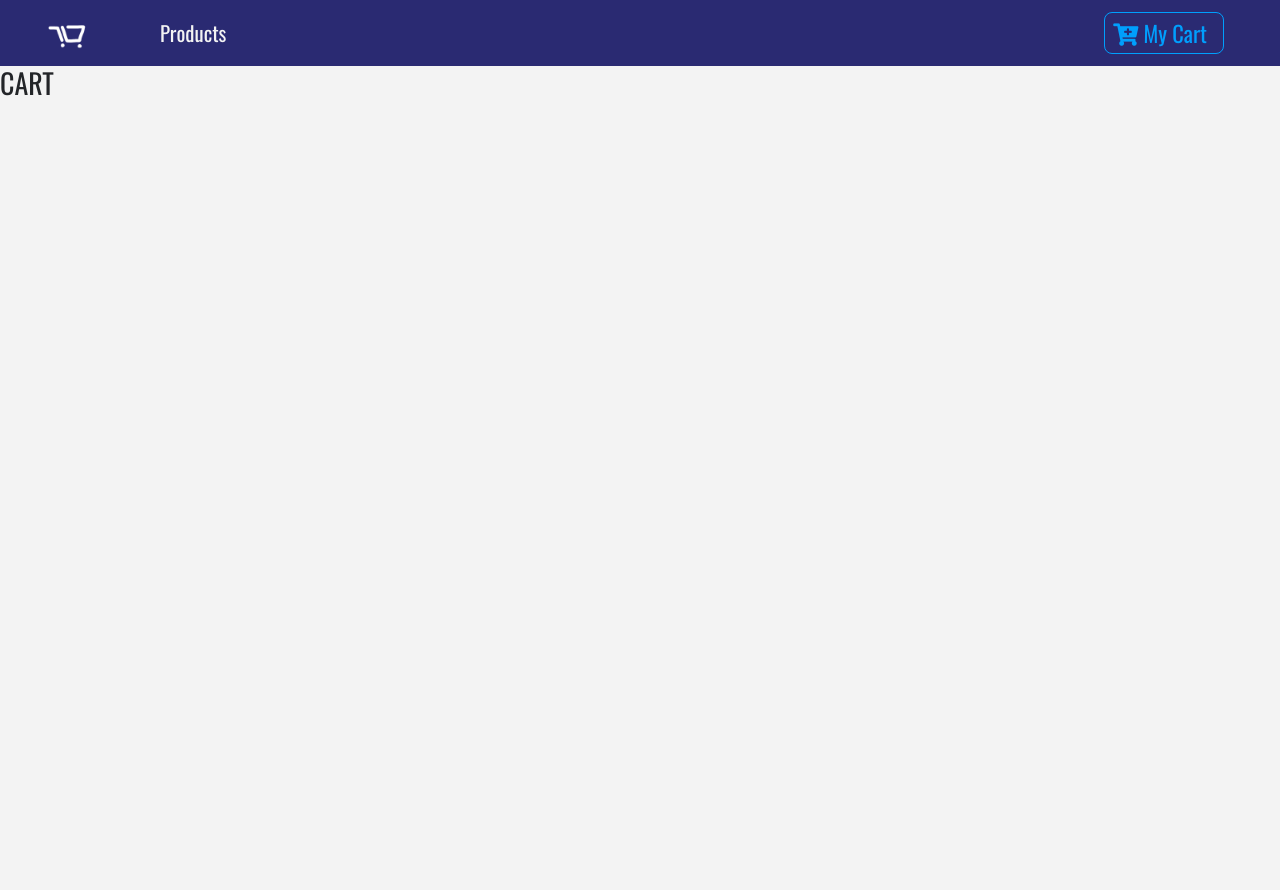
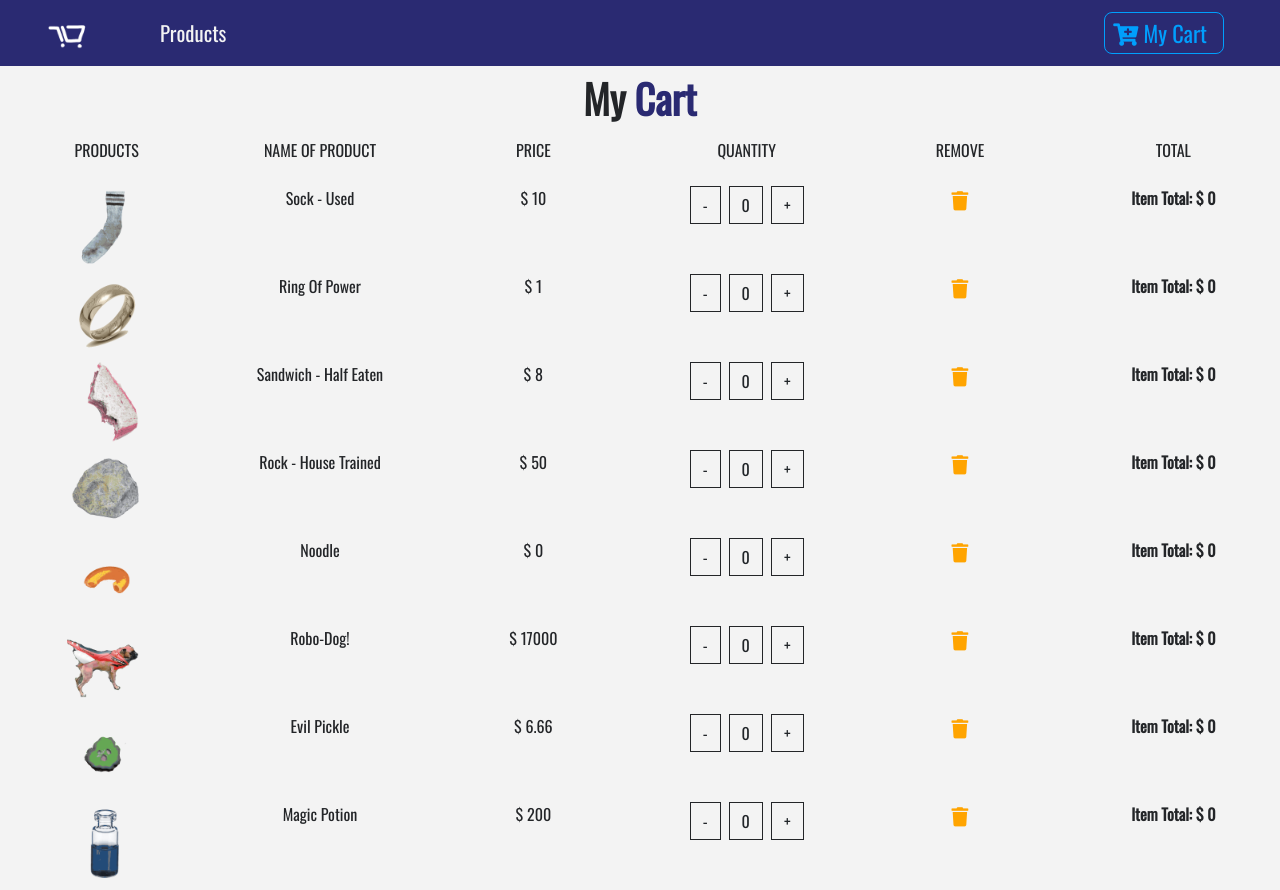
Before and after one commit to drmartirosian/emarket2, a React (Create React App) app: page /cart in a window 1280 px wide. Before the commit the page ends 800 px from the top, so only its background shows below. Built offline with nearby package versions, Linux system fonts and the light colour scheme.

Commit message:
Cart 80%

```diff
--- a/src/App.css
+++ b/src/App.css
@@ -21,3 +21,20 @@
 .text-bright{
   color: var(--lightBlue);
 }
+.btn-black{
+  background: transparent;
+  text-transform: capitalize;
+  font-size: 0.8rem;
+  color:var(--mainDark);
+  border-radius: 0 !important;
+  border: 0.1rem solid var(--mainDark) !important;
+}
+.btn-black:hover{
+  background: var(--mainDark)!important;
+  color:var(--mainWhite)!important;
+}
+.cart-icon{
+  cursor: pointer;
+  font-size: 1.2rem;
+  color: var(--mainYellow)!important;
+}
--- a/src/components/cart/Cart.js
+++ b/src/components/cart/Cart.js
@@ -1,11 +1,40 @@
 import React, { Component } from 'react';
+import Title from '../Title';
+import CartColumns from '../cart/CartColumns';
+import EmptyCart from '../cart/EmptyCart';
+import {ProductConsumer} from '../../context';
+import CartList from './CartList'
+
+// import from '';
+// import from '';
+// import from '';
+// import from '';
+
+
+
+
 
 export default class Cart extends Component {
     render() {
         return (
-            <div>
-                <h3>CART</h3>
-            </div>
+            <section>
+                <ProductConsumer>
+                    {value =>{
+                        const {cart} = value;
+                        if (cart.length > 0){
+                            return (
+                                <React.Fragment>
+                                    <Title name="My " title="cart" />
+                                    <CartColumns />
+                                    <CartList value={value}/>
+                                </React.Fragment>
+                            )
+                        } else {
+                            return <EmptyCart />
+                        };
+                    }}
+                </ProductConsumer>
+            </section>
         )
     }
 }
--- /dev/null
+++ b/src/components/cart/CartColumns.js
@@ -0,0 +1,30 @@
+import React, { Component } from "react";
+
+export default class CartColumns extends Component {
+    render() {
+        return (
+        <div className="container-fluid text-center d-none d-lg-block">
+            <div className="row ">
+            <div className="col-10 mx-auto col-lg-2">
+                <p className="text-uppercase">products</p>
+            </div>
+            <div className="col-10 mx-auto col-lg-2">
+                <p className="text-uppercase">name of product</p>
+            </div>
+            <div className="col-10 mx-auto col-lg-2">
+                <p className="text-uppercase">price</p>
+            </div>
+            <div className="col-10 mx-auto col-lg-2">
+                <p className="text-uppercase">quantity</p>
+            </div>
+            <div className="col-10 mx-auto col-lg-2">
+                <p className="text-uppercase">remove</p>
+            </div>
+            <div className="col-10 mx-auto col-lg-2">
+                <p className="text-uppercase">total</p>
+            </div>
+            </div>
+        </div>
+        );
+    }
+}
--- /dev/null
+++ b/src/components/cart/CartItem.js
@@ -0,0 +1,51 @@
+import React from 'react'
+
+export default function CartItem({ item, value }) {
+    const {id, title, img, price, total, count} = item;
+    const {increment, decrement, removeItem} = value;
+    return (
+        <div className="row my-2 text-capitalize text-center">
+
+            <div className="col-10 mx-auto col-lg-2">
+                <img
+                    src={img}
+                    style={{ width:"5rem", height:"5rem" }}
+                    className="img-fluid"
+                    alt="PIC"
+                />
+            </div>
+
+            <div className="col-10 mx-auto col-lg-2">
+                <span className="d-lg-none">Product: </span>
+                {title}
+            </div>
+
+            <div className="col-10 mx-auto col-lg-2">
+                <span className="d-lg-none">Price: </span>
+                $ {price}
+            </div>
+
+            <div className="col-10 mx-auto col-lg-2 my-2 my-lg-0">
+                <div className="d-flex justify-content-center">
+                    <span className="btn btn-black mx-1" onClick={()=>decrement(id)}>-</span>
+                    <span className="btn btn-black mx-1">{count}</span>
+                    <span className="btn btn-black mx-1" onClick={()=>increment(id)}>+</span>
+                </div>
+            </div>
+
+            <div className="col-10 mx-auto col-lg-2">
+                <div className="cart-icon" onClick={()=>removeItem(id)} >
+                    <i className="fas fa-trash"></i>
+                </div>
+            </div>
+
+            <div className="col-10 mx-auto col-lg-2">
+                <strong>Item total: $ {total}</strong>
+            </div>
+
+
+
+
+        </div>
+    )
+}
--- /dev/null
+++ b/src/components/cart/CartList.js
@@ -0,0 +1,14 @@
+import React from 'react'
+import CartItem from './CartItem'
+
+export default function CartList({value}) {
+    const {cart} = value
+    // console.log({value, cart})
+        return (
+        <div className="container-fluid">
+            {cart.map(item=>{
+                return <CartItem key={item.id} item={item} value={value} />
+            })}
+        </div>
+    )
+}
--- /dev/null
+++ b/src/components/cart/EmptyCart.js
@@ -0,0 +1,14 @@
+import React from 'react'
+
+export default function EmptyCart() {
+    return (
+        <div className="container mt-5">
+            <div className="row">
+                <div className="col-10 mx-auto text-center">
+                    <h1>Cart Empty... :(</h1>
+                </div>
+            </div>
+
+        </div>
+    )
+}
--- a/src/context.js
+++ b/src/context.js
@@ -6,7 +6,7 @@
     state = {
         products: [],
         detailProduct: detailProduct,
-        cart: [],
+        cart: storeProducts,
         modelOpen: false,
         modalProduct: detailProduct,
         cartSubTotal: 0,
@@ -39,18 +39,6 @@
         });
     };
     addToCart = id => {
-        {/*
-        let tempProducts = {...this.state.products};
-        const index = tempProducts.indexOf(this,getItem(id));
-        const product = tempProducts[index];
-        product.inCart = true;
-        product.count = 1;
-        const price = product.price;
-        product.total = price;
-        this.setState (()=>{
-            return {products:tempProducts, cart:[...this.state.cart, product] },;
-        })
-        */}
         let tempProducts = [...this.state.products];
         const index = tempProducts.indexOf(this.getItem(id));
         const product = tempProducts[index];
--- a/src/data.js
+++ b/src/data.js
@@ -4,102 +4,6 @@
 https://www.iconfinder.com/Makoto_msk */
 
 export const storeProducts = [
-  {
-    id: 1,
-    title: "Sock - Used",
-    img: "img/product-1.png",
-    price: 10,
-    company: "iSocks",
-    info:
-      "For those wondering how their socks keep disapearing... Hey -- What's that over there! Cool! Now buy this sock! Totally can bleach those stains (and mold) right out! BUY-BUY-BUY!!!",
-    inCart: false,
-    count: 0,
-    total: 0
-  },
-  {
-    id: 2,
-    title: "Ring of Power",
-    img: "img/product-2.png",
-    price: 1,
-    company: "Sauron",
-    info:
-      "Useless trash... Says something about one ring to rull them all, or what have you... Huh... You know on second thought, it's not for sale... Hey! Hands off! IT'S MY... my... PRECIOUS...",
-    inCart: false,
-    count: 0,
-    total: 0
-  },
-  {
-    id: 3,
-    title: "Sandwich - Half Eaten",
-    img: "img/product-3.png",
-    price: 8,
-    company: "Co-Worker",
-    info:
-      "I keep finding food in the fridge at work. Lucky me!",
-    inCart: false,
-    count: 0,
-    total: 0
-  },
-  {
-    id: 4,
-    title: "Rock - House Trained",
-    img: "img/product-4.png",
-    price: 50,
-    company: "Pet's 4EVER",
-    info:
-      "Loyal, trained, ready to roll. Next generation pet ready to lava you! Boulder than a dog, unlike cats will take nothing for granite. Introducing: the Rock.",
-    inCart: false,
-    count: 0,
-    total: 0
-  },
-  {
-    id: 5,
-    title: "Noodle",
-    img: "img/product-5.png",
-    price: 0,
-    company: "????",
-    info:
-      "Whatever...",
-    inCart: false,
-    count: 0,
-    total: 0
-  },
-  {
-    id: 6,
-    title: "Robo-Dog!",
-    img: "img/product-6.png",
-    price: 17000,
-    company: "K9 Inc",
-    info:
-      "They said he would never walk again after the accident. We rebuilt him. Better. Faster. Stronger.",
-    inCart: false,
-    count: 0,
-    total: 0
-  },
-  {
-    id: 7,
-    title: "Evil Pickle",
-    img: "img/product-7.png",
-    price: 6.66,
-    company: "The Cucumber Company",
-    info:
-      "Whispers... It whispers to me... E-Evil! It is EVIL! AAHHHHH!",
-    inCart: false,
-    count: 0,
-    total: 0
-  },
-  {
-    id: 8,
-    title: "Magic Potion",
-    img: "img/product-8.png",
-    price: 200,
-    company: "Random Hobo Inc.",
-    info:
-      "That wizard under the bridge gave me this magic potion for 50 bucks. Said he makes them behind the bushes over there. Didn't say what it does, though... Must be magic, indeed!",
-    inCart: false,
-    count: 0,
-    total: 0
-  },
   {
     id: 1,
     title: "Sock - Used",
```
